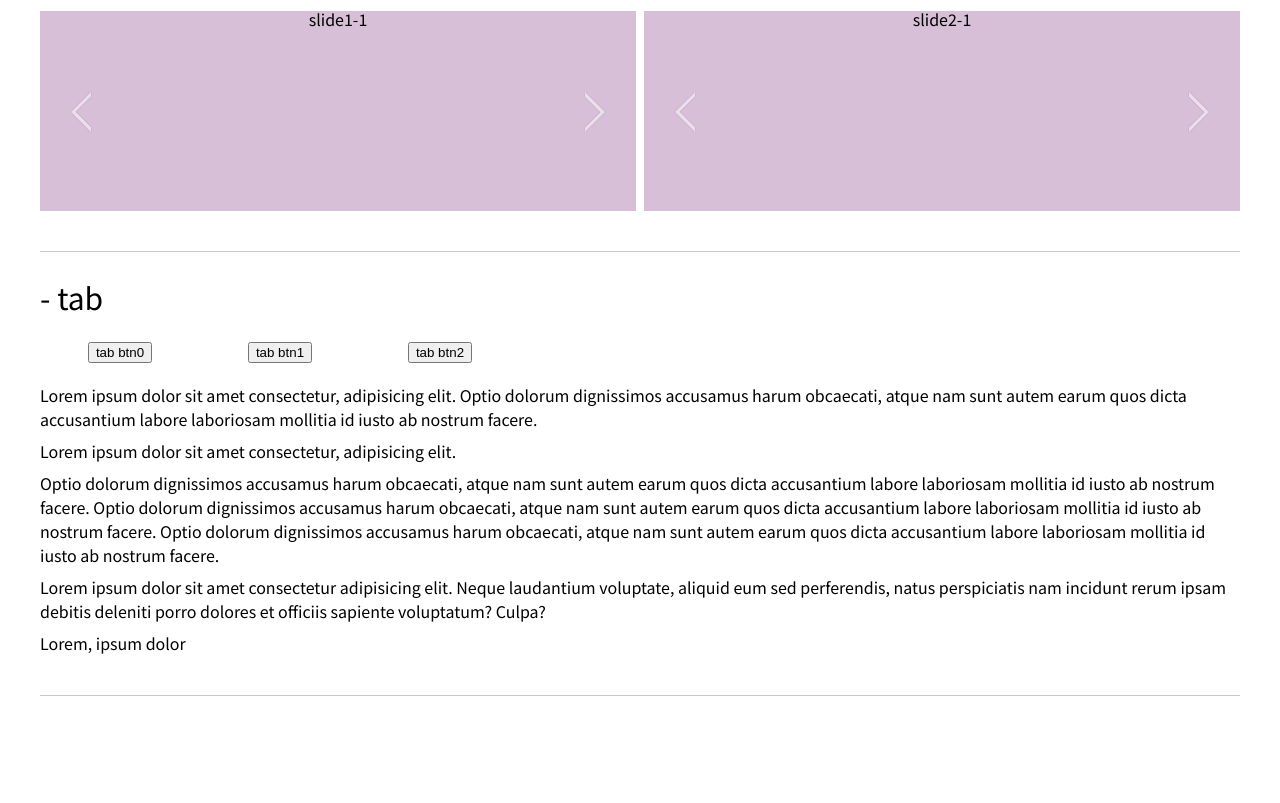
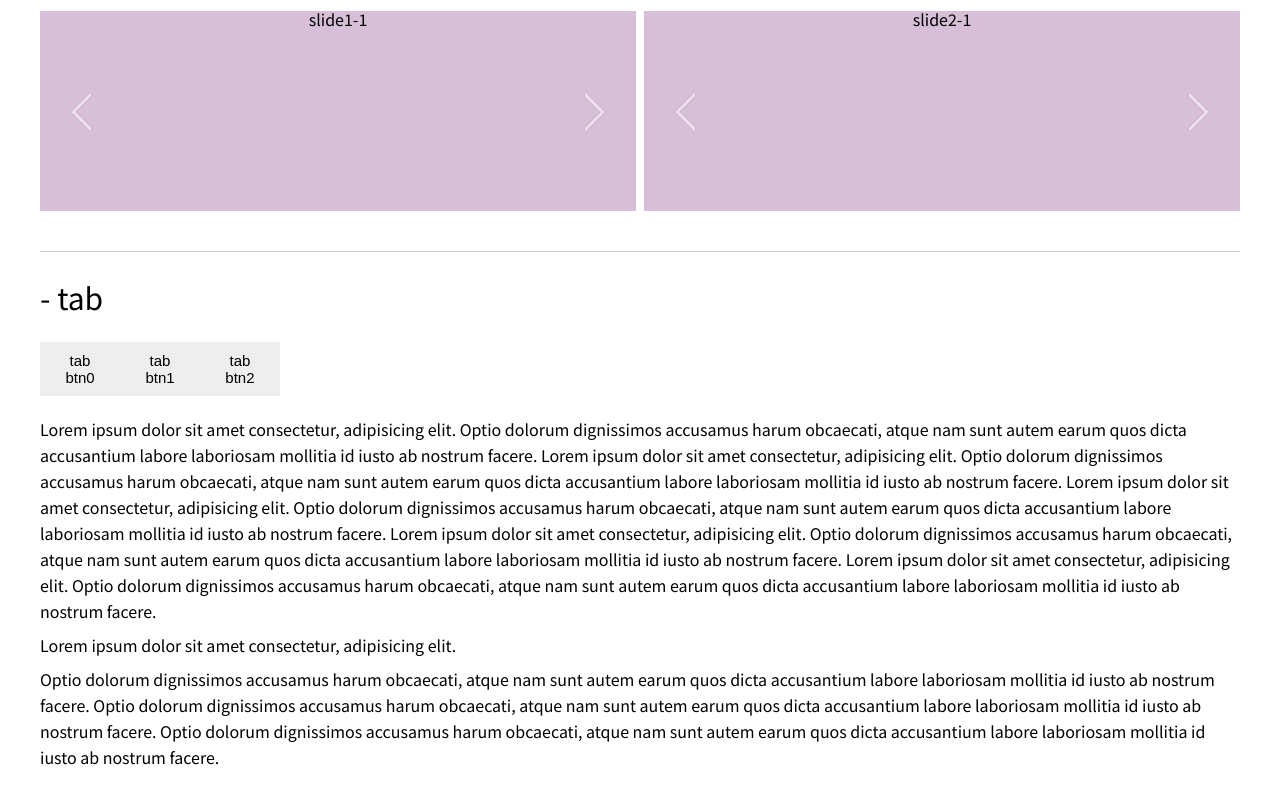
Before and after one commit to lmkygl/ui-pack, a website with bundled scripts: page src/index.html in a window 1280 px wide. Shown: the part 1285-2088 px from the top of the page. Before the commit the page ends 1981 px from the top, so only its background shows below. Built offline with nearby package versions, Linux system fonts and the light colour scheme.

Commit message:
tab 제작

```diff
--- a/src/css/component/layout.scss
+++ b/src/css/component/layout.scss
@@ -93,16 +93,28 @@
 }
 
 .tab_btn {
-    width: 40%;
+    width: 20%;
+    button {
+        border: none;
+        background-color: #eee;
+        padding:10px 20px;
+        font-size:15px;
+        cursor: pointer;
+    }
+    .active{
+        background-color:#000;
+        color:#fff;
+
+    }
 }
 
 .pannel {
     margin-top: 20px;
-    &.grid{
+    &.grid {
         .grid__inner {
             .grid__inner__item {
                 text-align: left;
-                line-height:24px;
+                line-height: 26px;
             }
         }
     }
--- a/src/index.html
+++ b/src/index.html
@@ -296,21 +296,21 @@
             </div>
             <div class="border_bottom_line">
                 <h3 class="ui__pack__title">- tab</h3>
-                <div class="grid col-3 nospacing tab_btn">
+                <div class="grid col-3 nospacing tab_btn" data-ui="tab_button_wrap">
                     <ul class="grid__row">
                         <li class="grid__inner">
                             <div class="grid__inner__item">
-                                <button>tab btn0</button>
+                                <button data-id="0">tab btn0</button>
                             </div>
                         </li>
                         <li class="grid__inner">
                             <div class="grid__inner__item">
-                                <button>tab btn1</button>
+                                <button data-id="1">tab btn1</button>
                             </div>
                         </li>
                         <li class="grid__inner">
                             <div class="grid__inner__item">
-                                <button>tab btn2</button>
+                                <button data-id="2">tab btn2</button>
                             </div>
                         </li>
                     </ul>
@@ -318,37 +318,37 @@
                 <div class="pannel grid col-1">
                    <ul class="grid__row">
                        <li class="grid__inner active">
-                           <div class="grid__inner__item">
+                           <div class="grid__inner__item pannel__list" data-id="0">
+                               Lorem ipsum dolor sit amet consectetur, adipisicing elit.
+                               Optio dolorum dignissimos accusamus harum obcaecati, atque nam sunt autem
+                               earum quos dicta accusantium labore laboriosam mollitia id iusto ab nostrum facere.
+                               Lorem ipsum dolor sit amet consectetur, adipisicing elit.
+                               Optio dolorum dignissimos accusamus harum obcaecati, atque nam sunt autem
+                               earum quos dicta accusantium labore laboriosam mollitia id iusto ab nostrum facere.
+                               Lorem ipsum dolor sit amet consectetur, adipisicing elit.
+                               Optio dolorum dignissimos accusamus harum obcaecati, atque nam sunt autem
+                               earum quos dicta accusantium labore laboriosam mollitia id iusto ab nostrum facere.
+                               Lorem ipsum dolor sit amet consectetur, adipisicing elit.
+                               Optio dolorum dignissimos accusamus harum obcaecati, atque nam sunt autem
+                               earum quos dicta accusantium labore laboriosam mollitia id iusto ab nostrum facere.
                                Lorem ipsum dolor sit amet consectetur, adipisicing elit.
                                Optio dolorum dignissimos accusamus harum obcaecati, atque nam sunt autem
                                earum quos dicta accusantium labore laboriosam mollitia id iusto ab nostrum facere.
                            </div>
                        </li>
                        <li class="grid__inner">
-                           <div class="grid__inner__item">
+                           <div class="grid__inner__item pannel__list" data-id="1">
                                 Lorem ipsum dolor sit amet consectetur, adipisicing elit.
                            </div>
                        </li>
                        <li class="grid__inner">
-                           <div class="grid__inner__item">
+                           <div class="grid__inner__item pannel__list" data-id="2">
                                Optio dolorum dignissimos accusamus harum obcaecati, atque nam sunt autem
                                earum quos dicta accusantium labore laboriosam mollitia id iusto ab nostrum facere.
                                Optio dolorum dignissimos accusamus harum obcaecati, atque nam sunt autem
                                earum quos dicta accusantium labore laboriosam mollitia id iusto ab nostrum facere.
                                Optio dolorum dignissimos accusamus harum obcaecati, atque nam sunt autem
                                earum quos dicta accusantium labore laboriosam mollitia id iusto ab nostrum facere.
-                           </div>
-                       </li>
-                       <li class="grid__inner">
-                           <div class="grid__inner__item">
-                               Lorem ipsum dolor sit amet consectetur adipisicing elit. Neque laudantium voluptate,
-                               aliquid eum sed perferendis, natus perspiciatis nam incidunt rerum ipsam debitis deleniti
-                               porro dolores et officiis sapiente voluptatum? Culpa?
-                           </div>
-                       </li>
-                       <li class="grid__inner">
-                           <div class="grid__inner__item">
-                               Lorem, ipsum dolor
                            </div>
                        </li>
                    </ul>
--- a/src/js/script/ui-tab.js
+++ b/src/js/script/ui-tab.js
@@ -0,0 +1,22 @@
+// tab 제작
+(function () {
+    var $tab_btn_wrap = $('[data-ui="tab_button_wrap"]');
+    var $this_tab_btn = $tab_btn_wrap.find('button');
+    var $pannel = $('.pannel').find('.pannel__list');
+
+
+
+    function tab_button(e) {
+        var $target = $(e.currentTarget);
+        var tab_id = $target.attr('data-id');
+        var $tab_con = $('.pannel').find('[data-id="' + tab_id + '"]');
+
+        $this_tab_btn.removeClass('active');
+        $target.addClass('active');
+        $pannel.hide();
+        $tab_con.show();
+
+    }
+
+    $this_tab_btn.on('click', tab_button);
+}());
```
Also changed, not shown: src/js/client.js (+1 -1 lines), src/css/index.css.
